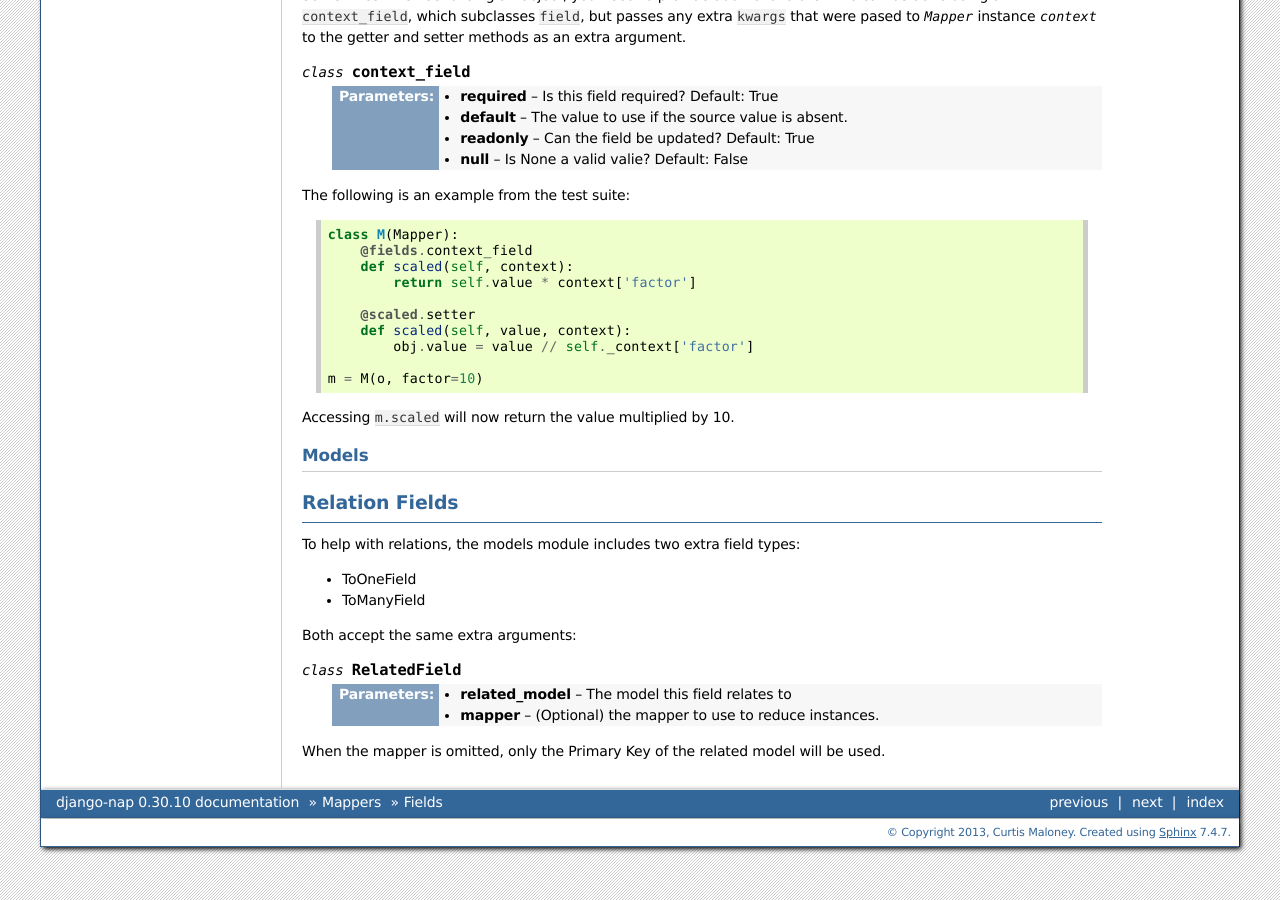
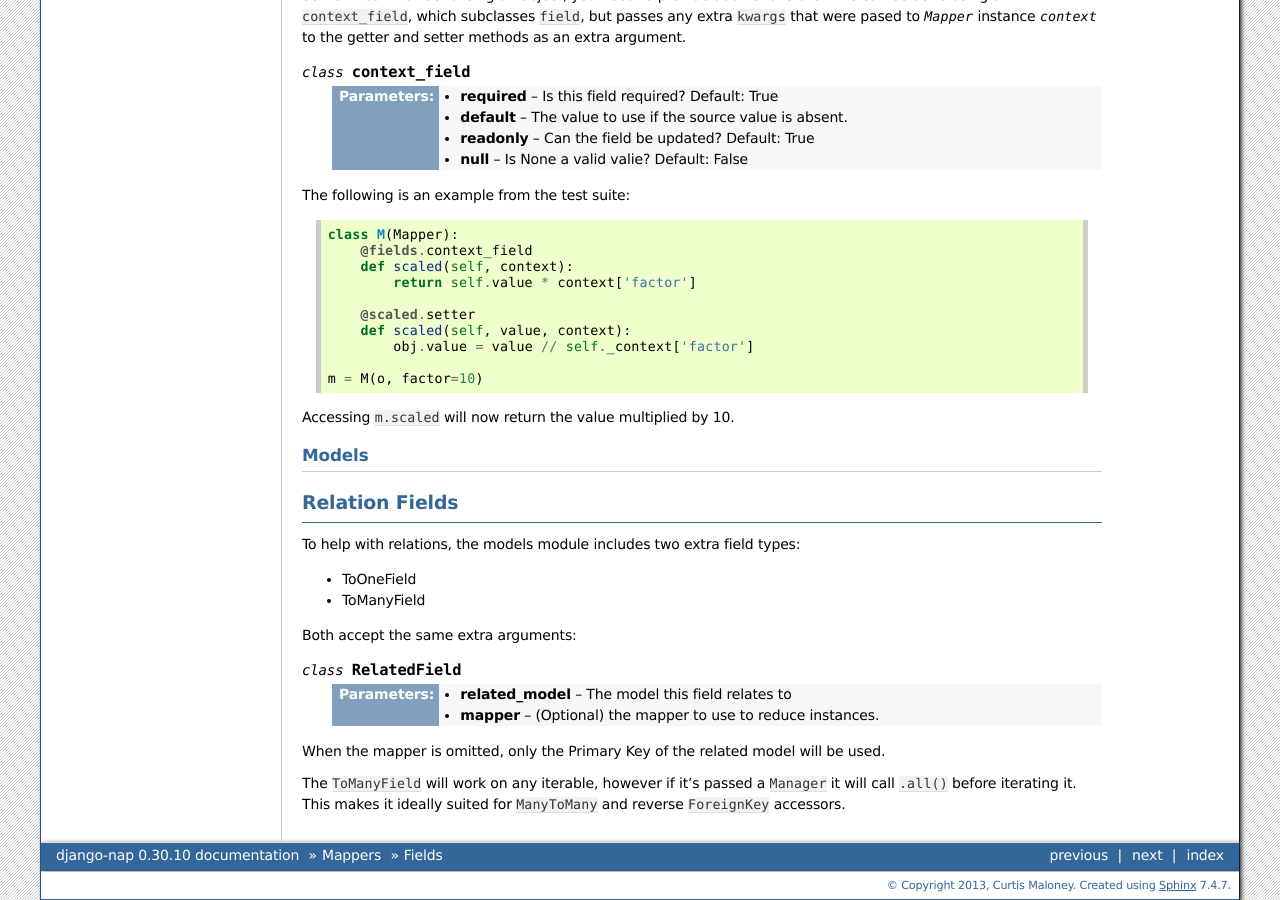
Before and after one commit to funkybob/django-nap, a Sphinx documentation site: the page built from docs/mapper/fields.rst, in a window 1280 px wide and 900 px high, scrolled down 1216 px. Built offline with Sphinx 7.4.7, drawn with Linux system fonts in a browser that asks for light colours.

Commit message:
Improve ToManyField docs

```diff
--- a/docs/mapper/fields.rst
+++ b/docs/mapper/fields.rst
@@ -122,3 +122,7 @@ Both accept the same extra arguments:
 
 When the mapper is omitted, only the Primary Key of the related model will be
 used.
+
+The ``ToManyField`` will work on any iterable, however if it's passed a
+``Manager`` it will call ``.all()`` before iterating it. This makes it ideally
+suited for ``ManyToMany`` and reverse ``ForeignKey`` accessors.
```
